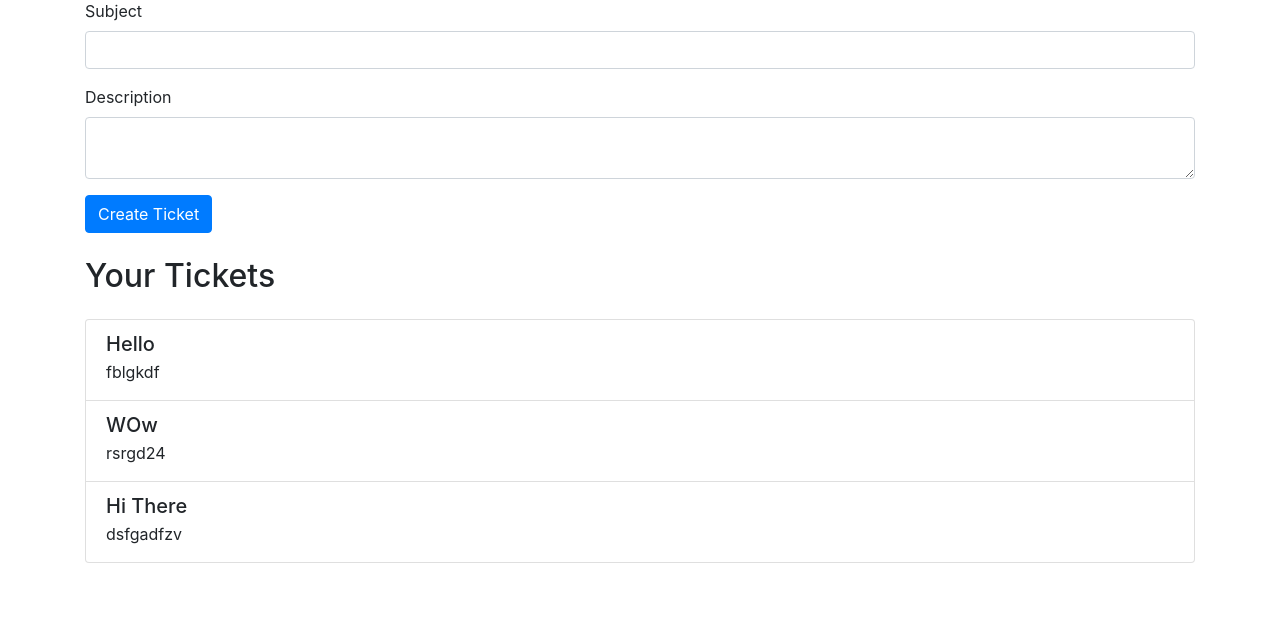
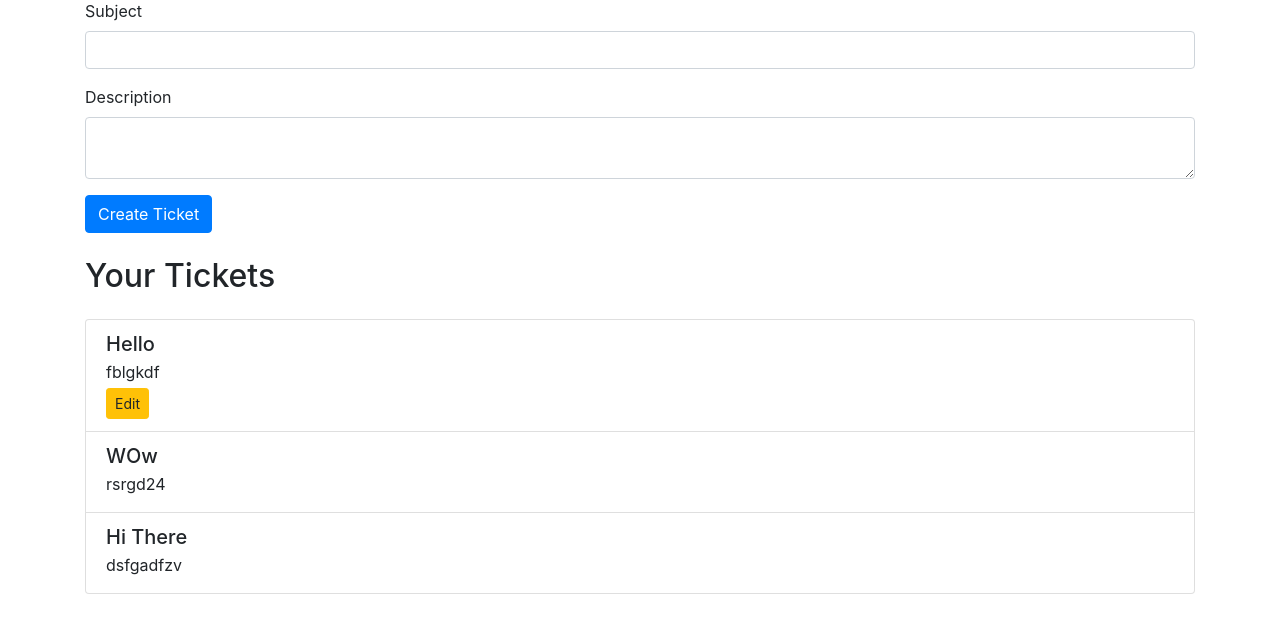
Before and after one commit to EllaP1274/Software-Engineering-DevOps_Project, a Flask app: page /dashboard in a window 1280 px wide. Shown: the part 177-800 px from the top of the page. Run offline with Flask 3, Linux system fonts and the light colour scheme; a user stored in the database is signed in; some libraries are stand-ins or nearby versions.

Commit message:
Added edit button to tickets that users have created and admin users can delete and edit all tickets

```diff
--- a/app/routes.py
+++ b/app/routes.py
@@ -86,19 +86,30 @@ def create_ticket():
 @login_required
 def update_ticket(ticket_id):
     ticket = Ticket.query.get(ticket_id)
-    if ticket and ticket.user_id == current_user.id:
-        ticket.subject = request.form['subject']
-        ticket.description = request.form['description']
-        db.session.commit()
-        flash('Ticket updated!', 'success')
+    if ticket:
+        if current_user.role == 'admin' or ticket.user_id == current_user.id:
+            ticket.subject = request.form['subject']
+            ticket.description = request.form['description']
+            db.session.commit()
+            flash('Ticket updated!', 'success')
+        else:
+            flash('Access denied. You can only edit your own tickets.', 'danger')
+    else:
+        flash('Ticket not found.', 'danger')
     return redirect(url_for('main.dashboard'))
+
 
 @main.route('/delete_ticket/<int:ticket_id>', methods=['POST'])
 @login_required
 def delete_ticket(ticket_id):
     ticket = Ticket.query.get(ticket_id)
-    if ticket and ticket.user_id == current_user.id:
-        db.session.delete(ticket)
-        db.session.commit()
-        flash('Ticket deleted!', 'success')
+    if ticket:
+        if current_user.role == 'admin':
+            db.session.delete(ticket)
+            db.session.commit()
+            flash('Ticket deleted!', 'success')
+        else:
+            flash('Access denied. Only admins can delete tickets.', 'danger')
+    else:
+        flash('Ticket not found.', 'danger')
     return redirect(url_for('main.dashboard'))
--- a/app/templates/dashboard.html
+++ b/app/templates/dashboard.html
@@ -50,9 +50,11 @@
                 <div>
                     <h5 class="mb-1">{{ ticket.subject }}</h5>
                     <p class="mb-1">{{ ticket.description }}</p>
+                    {% if current_user.role == 'admin' or ticket.user_id == current_user.id %}
+                    <button class="btn btn-warning btn-sm" data-toggle="modal" data-target="#editModal" data-id="{{ ticket.id }}" data-subject="{{ ticket.subject }}" data-description="{{ ticket.description }}">Edit</button>
                     {% if current_user.role == 'admin' %}
-                    <button class="btn btn-warning btn-sm" data-toggle="modal" data-target="#editModal" data-id="{{ ticket.id }}" data-subject="{{ ticket.subject }}" data-description="{{ ticket.description }}">Edit</button>
                     <button class="btn btn-danger btn-sm ml-2" data-toggle="modal" data-target="#deleteModal" data-id="{{ ticket.id }}">Delete</button>
+                    {% endif %}
                     {% endif %}
                 </div>
             </div>
@@ -83,7 +85,7 @@
                     </div>
                     <div class="modal-footer">
                         <button type="button" class="btn btn-secondary" data-dismiss="modal">Cancel</button>
-                        <button type="submit" class="btn btn-primary" onclick="return confirm('Are you sure you want to save these changes?')">Save changes</button>
+                        <button type="submit" class="btn btn-primary">Save changes</button>
                     </div>
                 </form>
             </div>
@@ -106,7 +108,7 @@
                 <div class="modal-footer">
                     <form id="deleteTicketForm" method="post" action="{{ url_for('main.delete_ticket', ticket_id=0) }}">
                         <button type="button" class="btn btn-secondary" data-dismiss="modal">Cancel</button>
-                        <button type="submit" class="btn btn-danger" onclick="return confirm('Are you sure you want to delete this ticket?')">Delete</button>
+                        <button type="submit" class="btn btn-danger">Delete</button>
                     </form>
                 </div>
             </div>
```
Also changed, not shown: instance/site.db.
